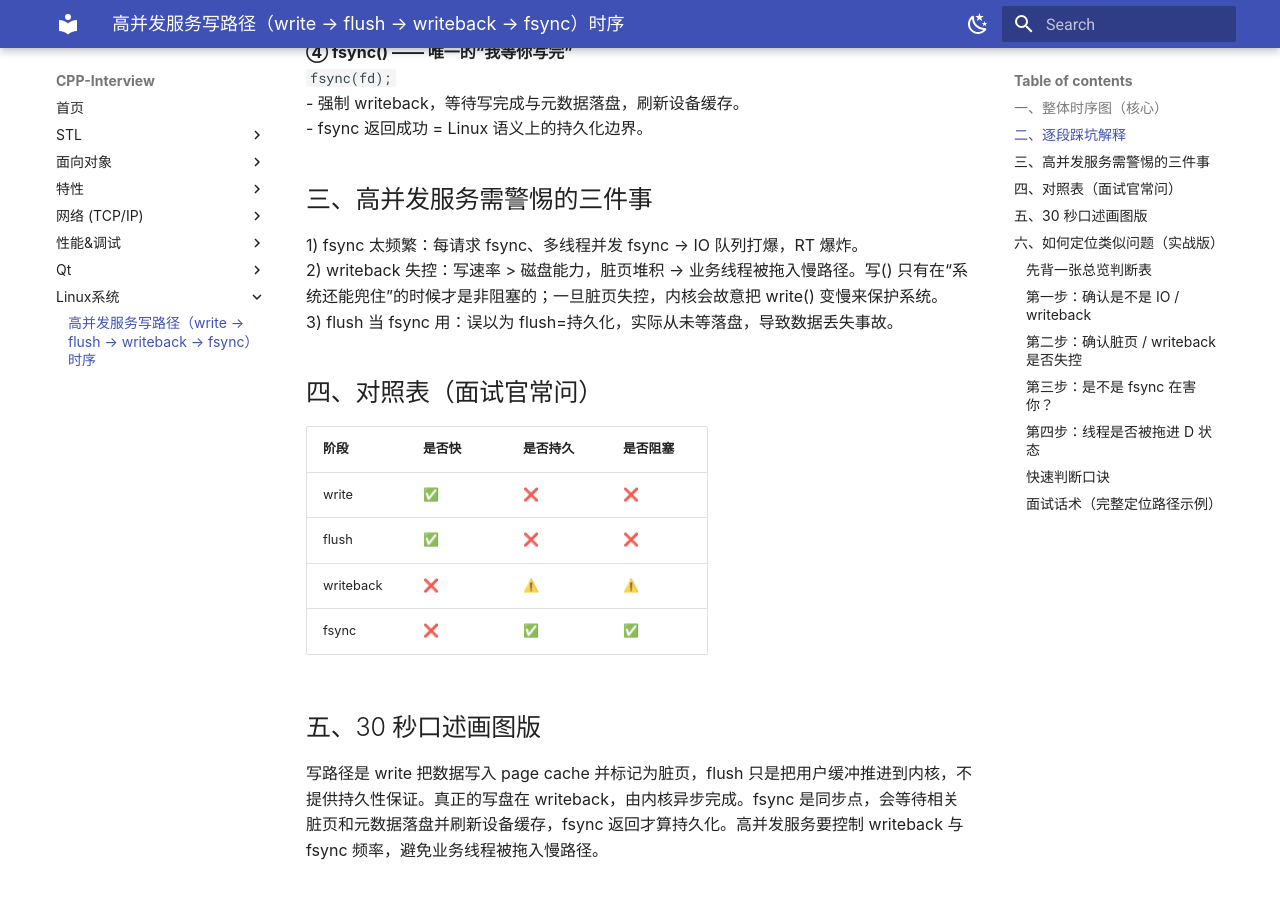
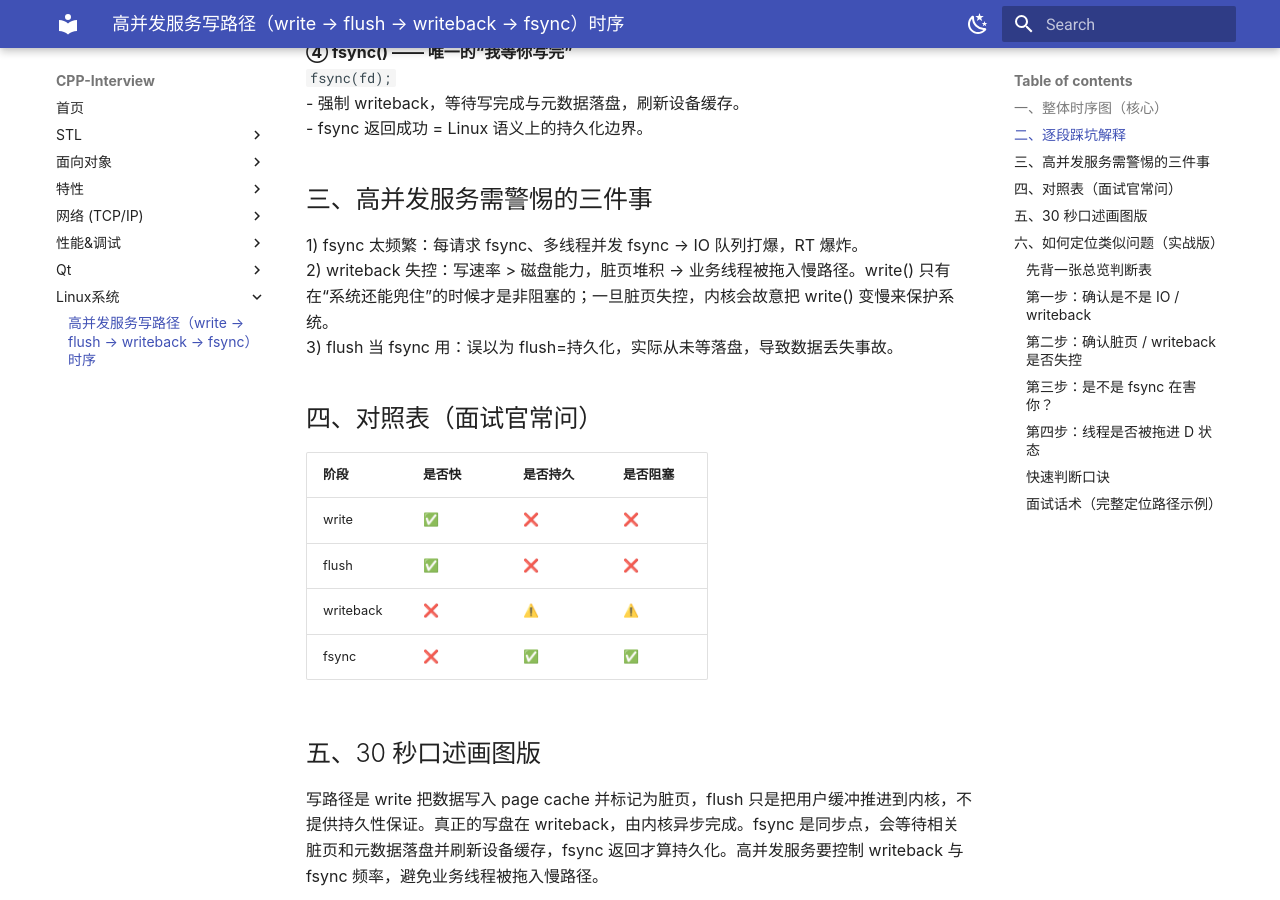
Before and after one commit to SwartzMss/CPP-Interview, an MkDocs documentation site: the page built from docs/linux/write_flush_writeback_fsync.md, in a window 1280 px wide and 900 px high, scrolled down 1376 px. Built offline with MkDocs 1.6.1 and Material for MkDocs 9.7.7, drawn with Linux system fonts in a browser that asks for light colours.

Commit message:
Fix wording to use write() function name

```diff
--- a/docs/linux/write_flush_writeback_fsync.md
+++ b/docs/linux/write_flush_writeback_fsync.md
@@ -70,7 +70,7 @@ tags:
 ## 三、高并发服务需警惕的三件事
 
 1) fsync 太频繁：每请求 fsync、多线程并发 fsync → IO 队列打爆，RT 爆炸。
-2) writeback 失控：写速率 > 磁盘能力，脏页堆积 → 业务线程被拖入慢路径。写() 只有在“系统还能兜住”的时候才是非阻塞的；一旦脏页失控，内核会故意把 write() 变慢来保护系统。
+2) writeback 失控：写速率 > 磁盘能力，脏页堆积 → 业务线程被拖入慢路径。write() 只有在“系统还能兜住”的时候才是非阻塞的；一旦脏页失控，内核会故意把 write() 变慢来保护系统。
 3) flush 当 fsync 用：误以为 flush=持久化，实际从未等落盘，导致数据丢失事故。
 
 ## 四、对照表（面试官常问）
```
